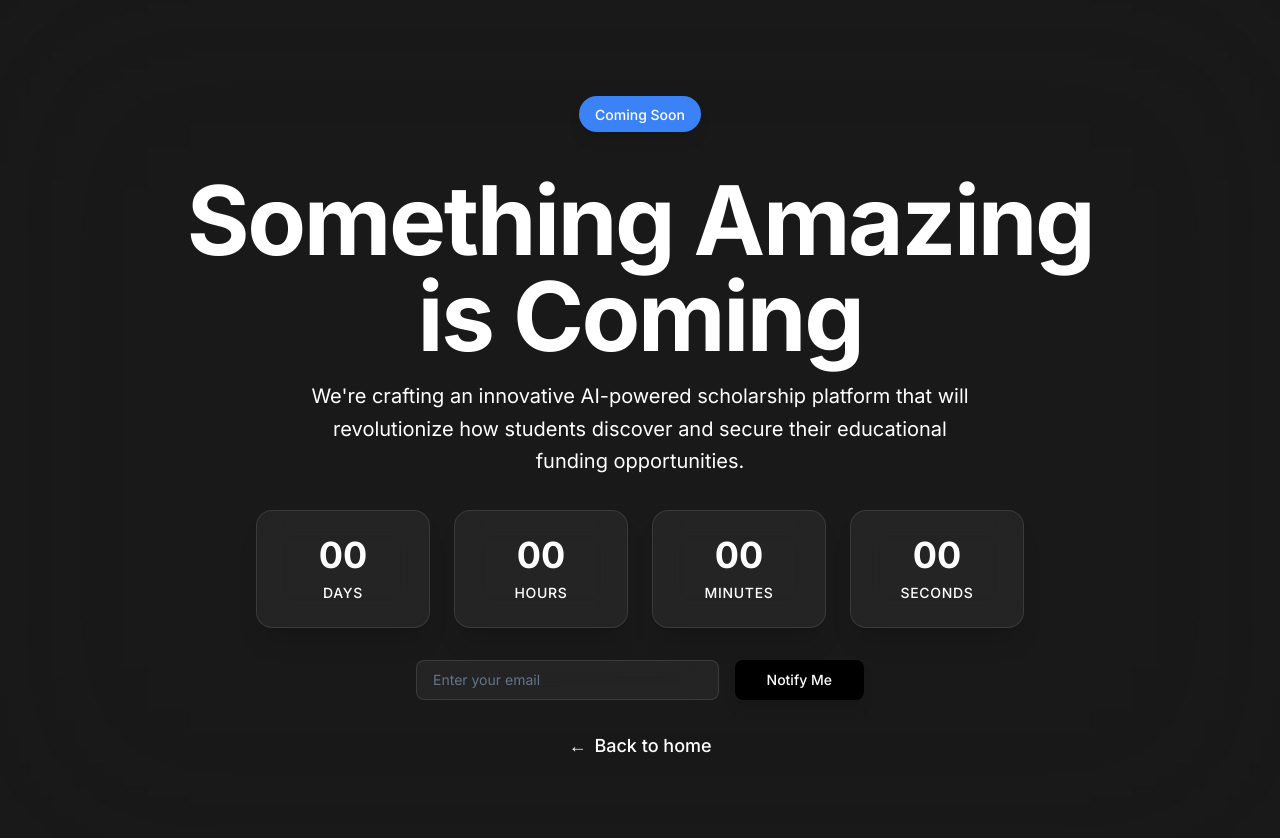
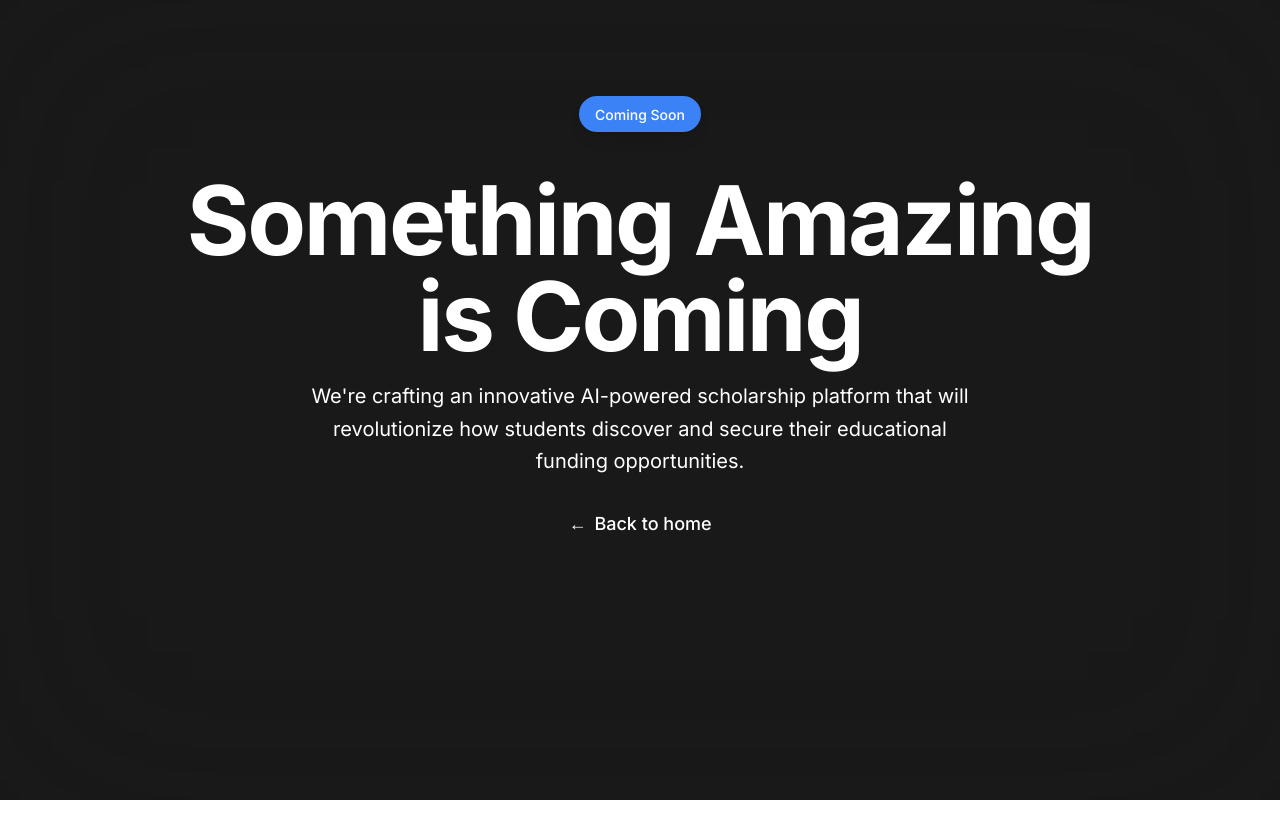
Before and after one commit to edieyelovesye/scholarswipe, a Next.js app: page /coming-soon in a window 1280 px wide. Shown: the top 838 px of the page. After the commit the page ends 800 px from the top, so only its background shows below. Built offline with nearby package versions, Linux system fonts and the light colour scheme.

Commit message:
Add files via upload

```diff
--- a/app/coming-soon/page.tsx
+++ b/app/coming-soon/page.tsx
@@ -1,62 +1,8 @@
 'use client'
 
-import { useState, useEffect } from 'react'
 import Link from 'next/link'
-import { Button } from '@/components/ui/button'
-import { Input } from '@/components/ui/input'
 
 export default function ComingSoon() {
-  const [timeLeft, setTimeLeft] = useState(() => {
-    const targetDate = new Date('April 5, 2024');
-    const currentDate = new Date();
-
-    // Calculate the difference in milliseconds
-    const difference = targetDate.getTime() - currentDate.getTime();
-
-    // Convert to days, hours, minutes, seconds
-    const days = Math.floor(difference / (1000 * 60 * 60 * 24));
-    const hours = Math.floor((difference % (1000 * 60 * 60 * 24)) / (1000 * 60 * 60));
-    const minutes = Math.floor((difference % (1000 * 60 * 60)) / (1000 * 60));
-    const seconds = Math.floor((difference % (1000 * 60)) / 1000);
-
-    return {
-      days: Math.max(0, days),
-      hours: Math.max(0, hours),
-      minutes: Math.max(0, minutes),
-      seconds: Math.max(0, seconds)
-    };
-  })
-
-  const [email, setEmail] = useState('')
-  const [isSubscribed, setIsSubscribed] = useState(false)
-
-  useEffect(() => {
-    const timer = setInterval(() => {
-      setTimeLeft(prev => {
-        if (prev.seconds > 0) {
-          return { ...prev, seconds: prev.seconds - 1 }
-        } else if (prev.minutes > 0) {
-          return { ...prev, minutes: prev.minutes - 1, seconds: 59 }
-        } else if (prev.hours > 0) {
-          return { ...prev, hours: prev.hours - 1, minutes: 59, seconds: 59 }
-        } else if (prev.days > 0) {
-          return { ...prev, days: prev.days - 1, hours: 23, minutes: 59, seconds: 59 }
-        }
-        return prev
-      })
-    }, 1000)
-
-    return () => clearInterval(timer)
-  }, [])
-
-  const handleSubscribe = (e: React.FormEvent) => {
-    e.preventDefault()
-    if (email) {
-      setIsSubscribed(true)
-      setEmail('')
-    }
-  }
-
   return (
     <div className="min-h-screen bg-[#191919] relative overflow-hidden">
       {/* Solid background - removed gradient */}
@@ -82,46 +28,6 @@ export default function ComingSoon() {
             </p>
           </div>
 
-          <div className="grid grid-cols-2 gap-6 sm:grid-cols-4 max-w-3xl mx-auto">
-            {Object.entries(timeLeft).map(([unit, value]) => (
-              <div key={unit} className="transform hover:scale-105 transition-transform duration-300">
-                <div className="rounded-2xl bg-white/5 backdrop-blur-lg p-6 border border-white/10 shadow-xl hover:bg-white/10 transition-all duration-300">
-                  <div className="text-4xl font-bold text-white">
-                    {value.toString().padStart(2, '0')}
-                  </div>
-                  <div className="text-sm font-medium text-white uppercase tracking-wider mt-2">{unit}</div>
-                </div>
-              </div>
-            ))}
-          </div>
-
-          <div className="mt-16 max-w-md mx-auto w-full">
-            {!isSubscribed ? (
-              <form onSubmit={handleSubscribe} className="flex flex-col sm:flex-row gap-4">
-                <Input
-                  type="email"
-                  placeholder="Enter your email"
-                  value={email}
-                  onChange={(e) => setEmail(e.target.value)}
-                  className="flex-auto rounded-lg border-white/10 bg-white/5 px-4 py-3 text-white placeholder-gray-400 backdrop-blur-lg focus:border-purple-500 focus:ring-purple-500 transition-all duration-300"
-                  required
-                />
-                <Button
-                  type="submit"
-                  className="bg-black text-white hover:bg-gray-800 rounded-lg px-8 py-3 font-medium transition-all duration-300 transform hover:scale-105 shadow-lg"
-                >
-                  Notify Me
-                </Button>
-              </form>
-            ) : (
-              <div className="rounded-2xl bg-green-500/20 p-6 backdrop-blur-lg border border-green-500/20">
-                <p className="text-lg font-medium text-green-400">
-                  Thanks for subscribing! We'll keep you updated on our progress.
-                </p>
-              </div>
-            )}
-          </div>
-
           <div className="mt-12">
             <Link
               href="/"
```
